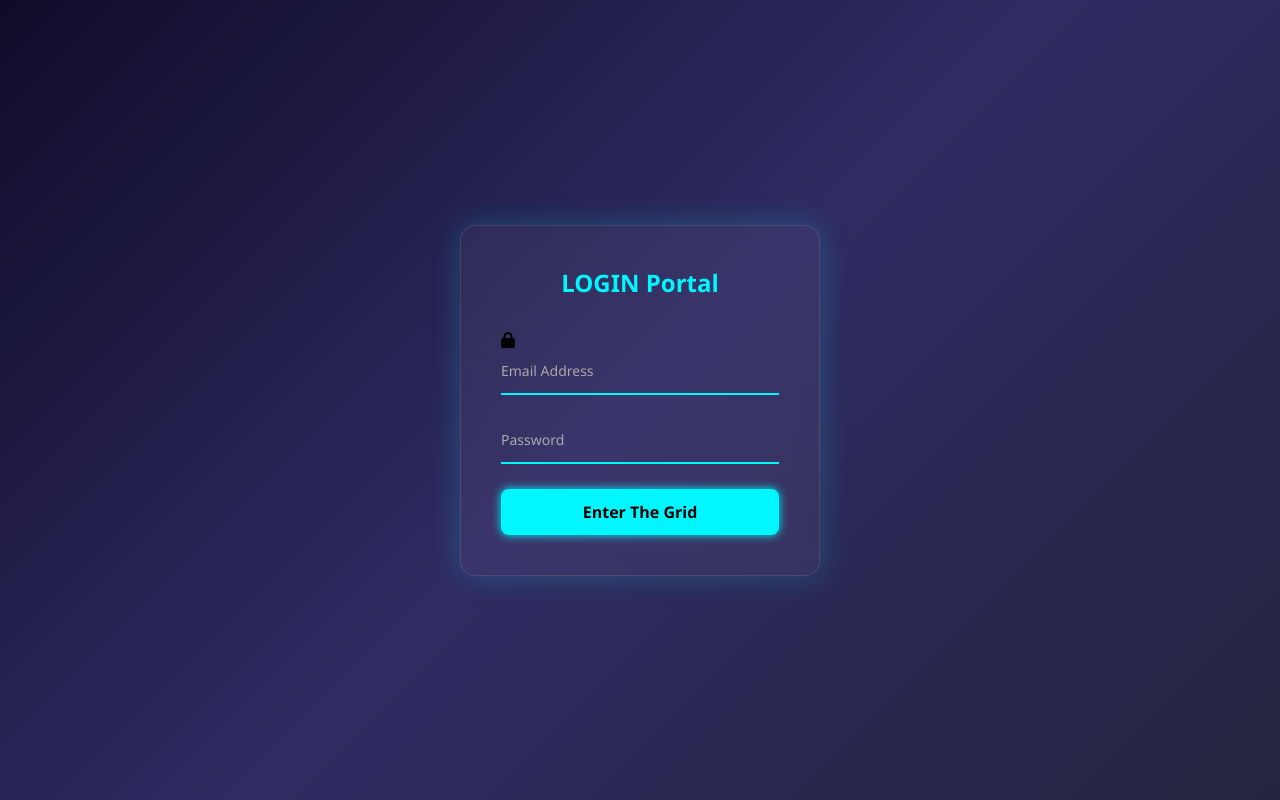
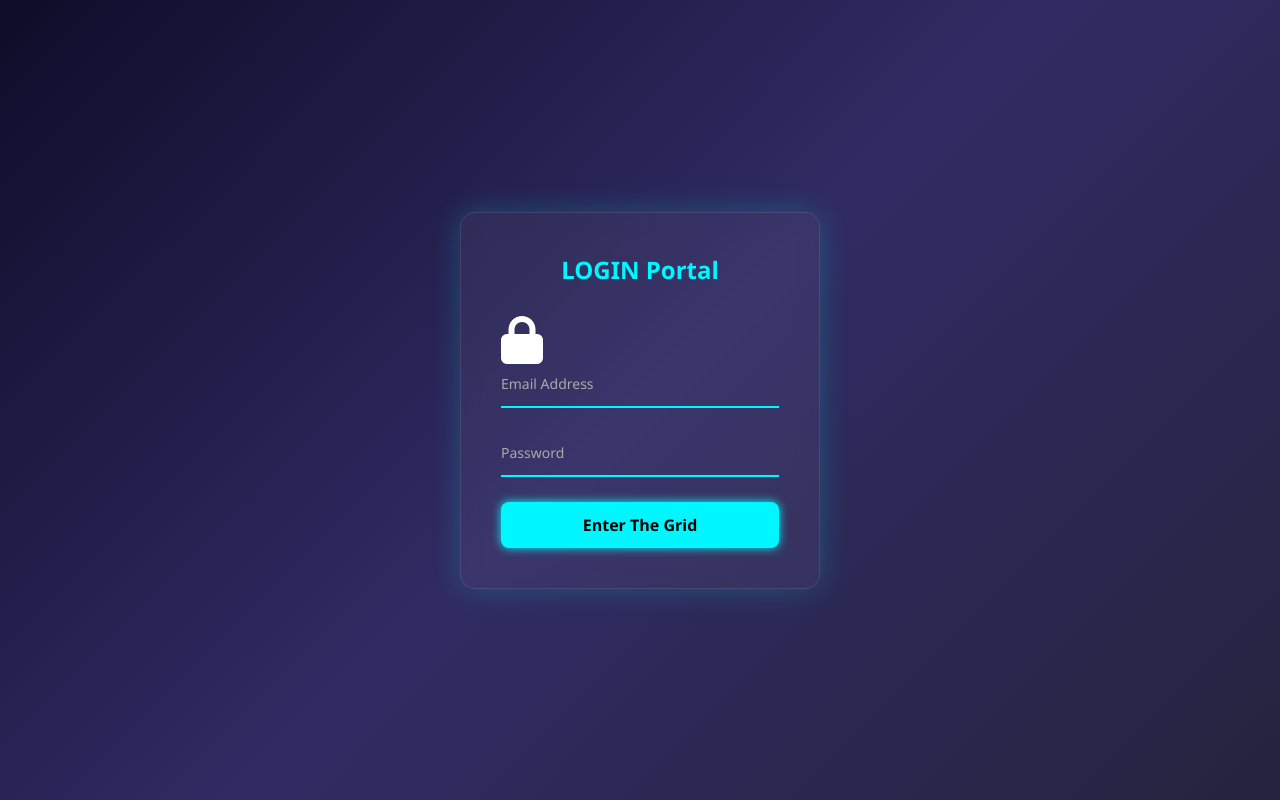
Before and after one commit to Lordemmazco/Holy-Tech, a plain HTML site: page Trying.html in a window 1280 px wide. Drawn offline with Linux system fonts and the light colour scheme.

Commit message:
Update Trying.html

```diff
--- a/Trying.html
+++ b/Trying.html
@@ -115,6 +115,8 @@ button:hover {
     i{
       display: flex;
       align-item: center;
+      color: #fff;
+      font-size: 3em;
     }
   </style>
 </head>
```
